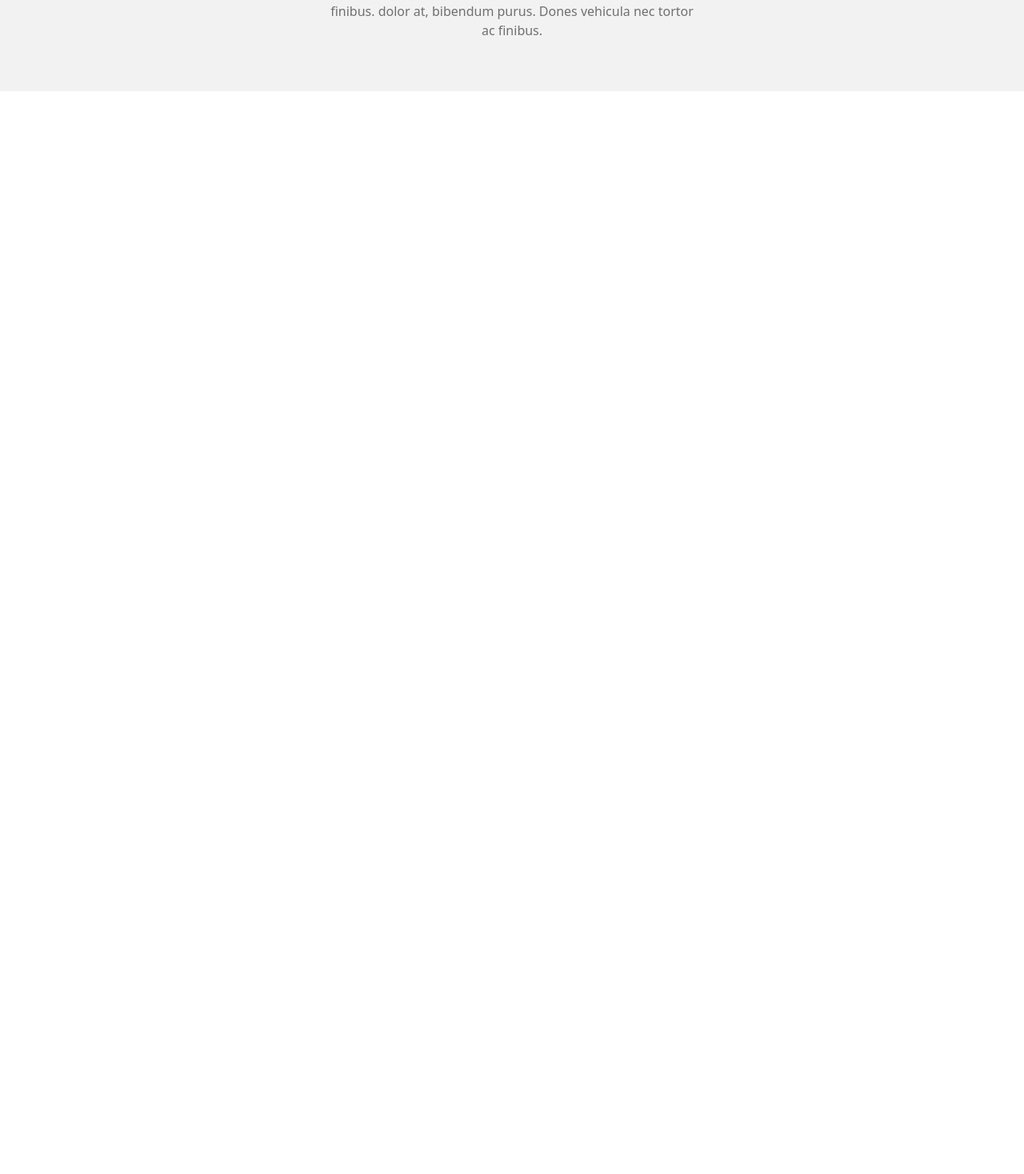
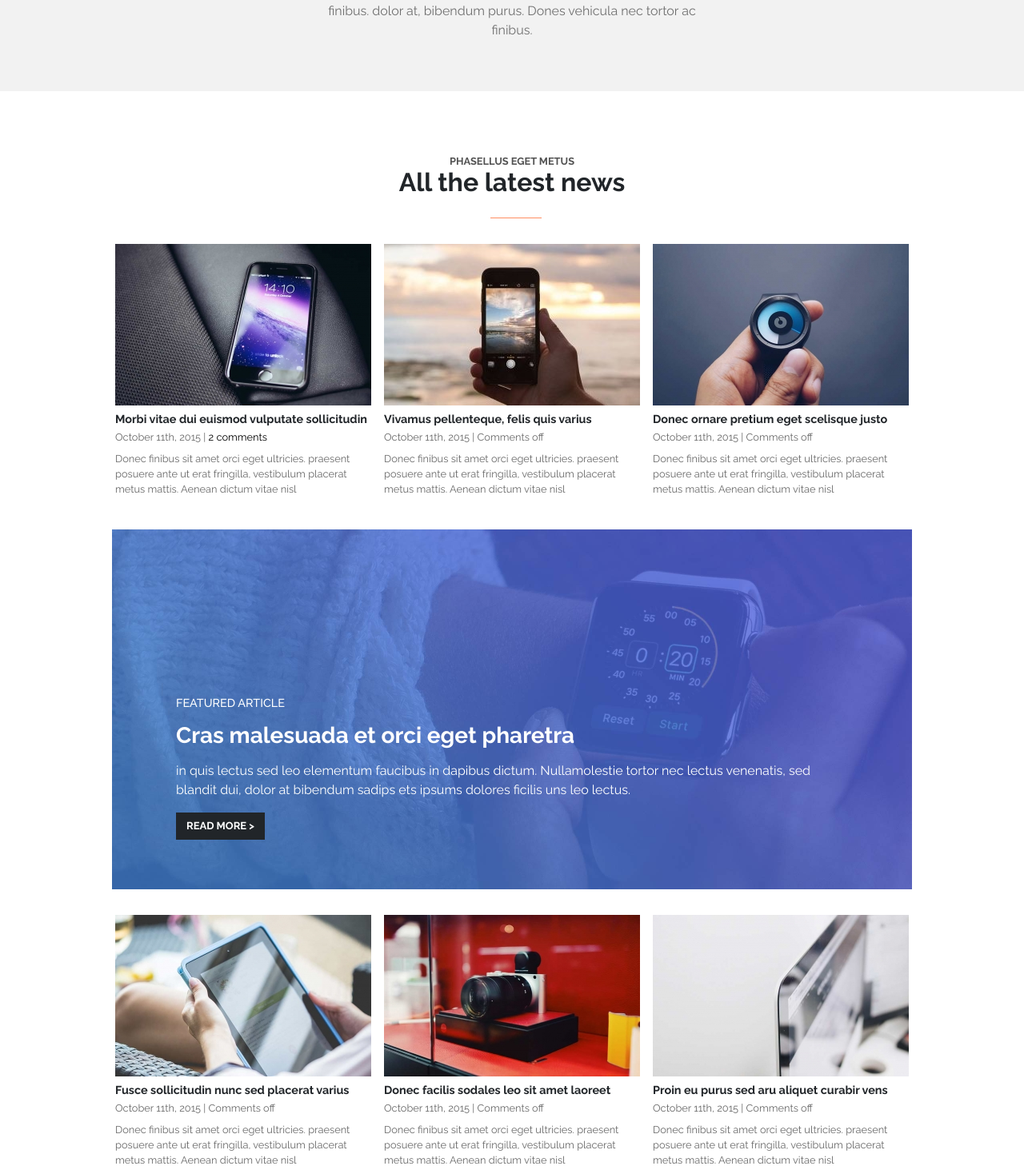
Before and after one commit to Michelazani/proj-html-vuejs, a Vue app: page / in a window 1280 px wide. Shown: the part 936-2404 px from the top of the page at 80% size. Before the commit the page ends 1050 px from the top, so only its background shows below. Built offline with nearby package versions, Linux system fonts and the light colour scheme.

Commit message:
inserimento article main con img e text

```diff
--- a/index.html
+++ b/index.html
@@ -5,8 +5,12 @@
     <link rel="icon" type="image/svg+xml" href="/vite.svg" />
     <meta name="viewport" content="width=device-width, initial-scale=1.0" />
     <title>Forum</title>
-     <!-- fontawesome -->
-     <link rel="stylesheet" href="https://cdnjs.cloudflare.com/ajax/libs/font-awesome/6.4.2/css/all.min.css">
+    <!-- fontawesome -->
+    <link rel="stylesheet" href="https://cdnjs.cloudflare.com/ajax/libs/font-awesome/6.5.1/css/all.min.css">
+    <!-- font-family -->
+    <link rel="preconnect" href="https://fonts.googleapis.com">
+    <link rel="preconnect" href="https://fonts.gstatic.com" crossorigin>
+    <link href="https://fonts.googleapis.com/css2?family=Raleway:wght@200;300;400;500;600;700;800&display=swap" rel="stylesheet">
   </head>
   <body>
     <div id="app"></div>
--- a/src/components/AppHeader.vue
+++ b/src/components/AppHeader.vue
@@ -5,34 +5,34 @@ export default{
     data() {
         return {
         // arrray contenenti oggetti che utilizzerò nell'header
-        menuHeader : [
+        menuHeader: [
                 {
-                                    id:1,
+                    id: 1,
                     link: 'Home'
                 },
                 {
-                                    id:2,
+                    id: 2,
                     link: 'Apple'
                 },
                 {
-                                    id:3,
-                                    link:'Microsoft'
+                    id: 3,
+                    link: 'Microsoft'
                 },
                 {
-                                    id:4,
-                                    link:'Android'
+                    id: 4,
+                    link: 'Android'
                 },
                 {
-                                    id:5,
-                                    link:'Forums'
+                    id: 5,
+                    link: 'Forums'
                 },
                 {
-                                    id:6,
-                                    link:'Contact us'
+                    id: 6,
+                    link: 'Contact us'
                 },
                 {
-                                    id:7,
-                                    link:'Join us'
+                    id: 7,
+                    link: 'Join us'
                 },
             ]
             }
@@ -48,18 +48,14 @@ export default{
         <!-- upper header con logo img e ul -->
         <section class="upper-header">
             <div class="container">
-                <div>
                 <img src="../assets/img/logo.png" alt="Avada Forum logo">
-                </div>
                 <ul>
                     <!-- ciclo le props per il totale degli oggetti -->
-                    <MenuList v-for="menu in menuHeader"
-                    :linkMenu="menu.link"/>
-                    <i class="fa-solid fa-magnifying-glass" style="color: #ffffff;"></i>
+                    <MenuList v-for="menu in menuHeader" :linkMenu="menu.link"/>
+                    <i class="fa-solid fa-magnifying-glass-plus"></i>
                 </ul>
             </div>
         </section>
-
         <!-- middle header con text + btn -->
         <section class="middle-header">
             <div class="container">
@@ -68,15 +64,13 @@ export default{
                 <button class="btn btn-primary">get avada now! > </button>
             </div>
         </section>
-
         <!-- lower header con text centrato  -->
         <section class="lower-header">
-            <div class="s-container mx-auto">
+            <div class="s-container ">
                 <h6> avada forum is the place to be</h6>
                 <p>In quis lectus sed leo elementum faucibus in dapibus dictum. Nulla molestie tortor nec lectus venenatis, sed blandit dui finibus. dolor at, bibendum purus. Dones vehicula nec tortor ac finibus. </p>
             </div>
         </section>
-
     </header>
 </template>
 
@@ -89,10 +83,10 @@ header{
     section.upper-header{
         background-color: $bluette;
         div.container{
-            @include flex (row, space-between,center)
-        }
+            @include flex(row,space-between,center);
             ul{
-            @include flex (row, center,center);
+                @include flex(row,center,center);
+
                 list-style-type: none;
                 color: white;
             }
@@ -103,6 +97,8 @@ header{
         i.fa-magnifying-glass{
             font-size: small;
         }
+        }
+
     }
 
     section.middle-header{
@@ -138,9 +134,6 @@ header{
     section.lower-header{
         background-color: $light-grey;
         text-align: center;
-        h6{
-            color: rgb(82, 82, 82);
-        }
         div p{
             color: $dark-grey;
             padding: 1rem 0 4rem 0;
--- a/src/components/AppMain.vue
+++ b/src/components/AppMain.vue
@@ -13,7 +13,7 @@ export default{
 <template>
     <main>
 <!-- container per grandezza uguale .
-    1.text centrato
+    1.text centrato  FATTO
     2. calc/3 + text
     3.background-img 100% con text e btn
     4.ripeto 2
@@ -23,6 +23,60 @@ export default{
     8.ripeto 6
     9.bkg-img con text e btn
     10. input+btn  -->
+        <section>
+        <div class="s-container">
+            <h6>phasellus eget metus</h6>
+            <h2>All the latest news</h2>
+            <div class="line-bottom"></div>
+        </div>
+        <div class="container insert-img">
+            <article>
+                <img src="../assets/img/post_feat_img_25-320x202.jpg" alt="phone on a sofa">
+                <h5><b>Morbi vitae dui euismod vulputate sollicitudin</b></h5>
+                <p>October 11th, 2015 | <span>2 comments</span></p>
+                <p>Donec finibus sit amet orci eget ultricies. praesent posuere ante ut erat fringilla, vestibulum placerat metus mattis. Aenean dictum vitae nisl</p>
+            </article>
+            <article>
+                <img src="../assets/img/post_feat_img_24-320x202.jpg" alt="phone taking picture">
+                <h5><b>Vivamus pellenteque, felis quis varius</b></h5>
+                <p>October 11th, 2015 | Comments off </p>
+                <p>Donec finibus sit amet orci eget ultricies. praesent posuere ante ut erat fringilla, vestibulum placerat metus mattis. Aenean dictum vitae nisl</p>
+            </article>
+            <article>
+                <img src="../assets/img/post_feat_img_23-320x202.jpg" alt="watch img">
+                <h5><b>Donec ornare pretium eget scelisque justo</b></h5>
+                <p>October 11th, 2015 | Comments off </p>
+                <p>Donec finibus sit amet orci eget ultricies. praesent posuere ante ut erat fringilla, vestibulum placerat metus mattis. Aenean dictum vitae nisl</p>
+            </article>
+        </div>
+        <div class="container featured-article">
+            <h5>featured article</h5>
+            <h3>Cras malesuada et orci eget pharetra</h3>
+            <p>in quis lectus sed leo elementum faucibus in dapibus dictum. Nullamolestie tortor nec lectus venenatis, sed blandit dui, dolor at bibendum sadips ets ipsums dolores ficilis uns leo lectus.</p>
+            <button type="button" class="btn btn-dark">read more ></button>
+        </div>
+        <div class="container insert-img">
+            <article>
+                <img src="../assets/img/post_feat_img_22-320x202.jpg" alt="phone on a sofa">
+                <h5><b>Fusce sollicitudin nunc sed placerat varius</b></h5>
+                <p>October 11th, 2015 | Comments off </p>
+                <p>Donec finibus sit amet orci eget ultricies. praesent posuere ante ut erat fringilla, vestibulum placerat metus mattis. Aenean dictum vitae nisl</p>
+            </article>
+            <article>
+                <img src="../assets/img/post_feat_img_21-320x202.jpg" alt="phone taking picture">
+                <h5><b>Donec facilis sodales leo sit amet laoreet</b></h5>
+                <p>October 11th, 2015 | Comments off </p>
+                <p>Donec finibus sit amet orci eget ultricies. praesent posuere ante ut erat fringilla, vestibulum placerat metus mattis. Aenean dictum vitae nisl</p>
+            </article>
+            <article>
+                <img src="../assets/img/post_feat_img_20-320x202.jpg" alt="watch img">
+                <h5><b>Proin eu purus sed aru aliquet curabir vens</b></h5>
+                <p>October 11th, 2015 | Comments off </p>
+                <p>Donec finibus sit amet orci eget ultricies. praesent posuere ante ut erat fringilla, vestibulum placerat metus mattis. Aenean dictum vitae nisl</p>
+            </article>
+        </div>
+    </section>
+
     </main>
 </template>
 
@@ -31,4 +85,74 @@ export default{
     @use '../style/partials/mixins' as *;
     @use '../style/partials/variables' as *;
 
+    main{
+        text-align: center;
+        h2{
+            font-weight: bold;
+        }
+        hr{
+            width: 5rem;
+            color: $light-orange;
+        }
+        div.line-bottom{
+            padding-top: 1.5rem;
+            width: 4rem;
+            position: relative;
+            left: 13rem;
+            border-bottom: 0.1rem solid $light-orange;
+        }
+        div.container.insert-img{
+            width: calc(100% / 3);
+            padding: 2rem 0.5rem 0 0.5rem;
+            @include flex(row,center,stretch);
+            article{
+                padding: 0 0.5rem;
+            }
+            h5{
+                font-size: 0.9rem;
+                padding-top: 0.5rem;
+                padding-bottom: 0.3rem;
+            }
+            h5,p{
+                text-align: start;
+            }
+            p{
+                color:rgb(105, 105, 105) ;
+                font-size: 0.8rem;
+                padding-bottom: 0.5rem;
+
+            }
+            span{
+                color: black;
+            }
+        }
+        div.featured-article{
+            margin-top: 2rem;
+            background-image: url('../assets/img/featured_article_1_bg.jpg');
+            height: 450px;
+            background-size: 100%;
+            text-align: start;
+            padding: 0 5rem;
+            h5{
+                padding-top: 13rem;
+                font-size: 0.9rem;
+                text-transform: uppercase;
+            }
+            h3{
+                padding: 1rem 0;
+                font-weight: bold;
+            }
+            h5,h3,p{
+                color: white;
+            }
+            button.btn{
+                border-radius: 0%;
+                text-transform: uppercase;
+                font-weight: bold;
+                font-size: small;
+                margin-top: 1rem;
+            }
+        }
+    }
+
 </style>
--- a/src/style/general.scss
+++ b/src/style/general.scss
@@ -5,6 +5,7 @@
     margin: 0;
     padding: 0;
     box-sizing: border-box;
+    font-family: 'Raleway', sans-serif;
 }
 
 div.container{
@@ -12,6 +13,7 @@ div.container{
 }
 div.s-container{
     width: 470px;
+    margin: 0 auto;
 }
 
 h1{
@@ -23,4 +25,5 @@ h6{
     font-weight: bold;
     text-transform: uppercase;
     padding-top: 5rem;
+    color: rgb(82, 82, 82);
 }
--- a/src/style/partials/_mixins.scss
+++ b/src/style/partials/_mixins.scss
@@ -1,4 +1,4 @@
-
+// per usarlo: @include flex (row,center,center)
 @mixin flex($direction, $justify, $align){
     display: flex;
     flex-direction: $direction;
```
Lines whose indentation alone changed are shown as unchanged.
